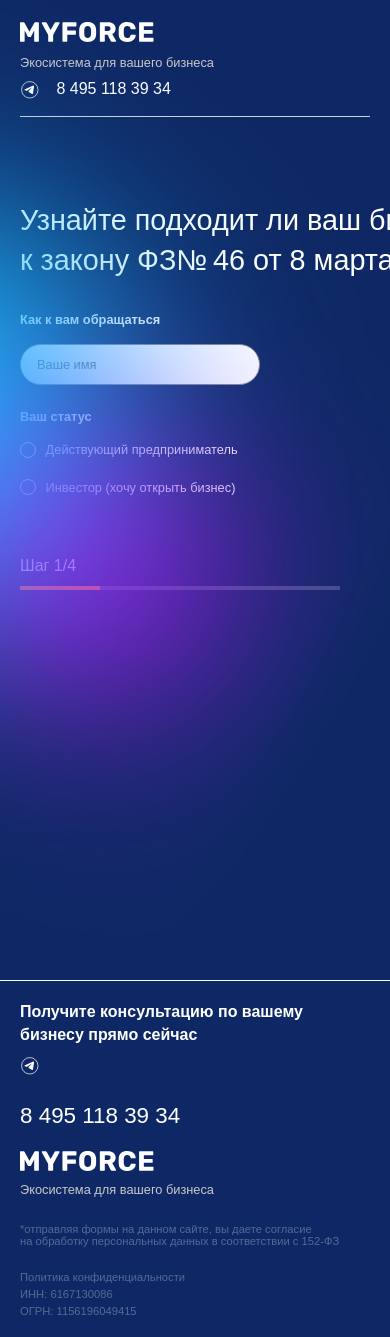
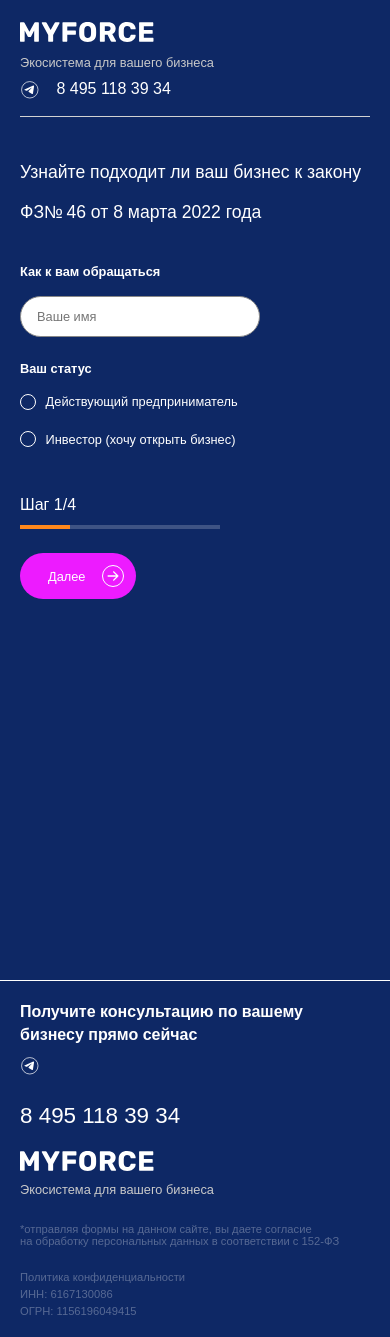
Before and after one commit to PolinaKhristenko/MYFORCE-optimization, a PHP site: page /pages/quiz.php in a window 390 px wide; the page is wider, and only the part inside the window is pictured. Run offline with PHP 8.4, Linux system fonts and the light colour scheme.

Commit message:
адаптив квиза

```diff
--- a/pages/quiz.php
+++ b/pages/quiz.php
@@ -98,7 +98,7 @@
 
                     <div>
                         <div class="QuizTitle">Опишите ваш бизнес</div>
-                        <textarea name="aboutBusiness" id="aboutBusiness" cols="60" rows="8" placeholder="Введите текст" required></textarea>
+                        <textarea name="aboutBusiness" id="aboutBusiness" cols="30" rows="8" placeholder="Введите текст" required></textarea>
                     </div>
                 </form>
 
@@ -244,10 +244,9 @@
                             <div class="progress-bar__line" id="progress-bar"></div>
                         </div>
                     </div>
-                    <img class="thanks__gradient" src="../src/gradient.svg" alt="Градиент"/>
                 </div>
             </div>
-            <img class="thanks__gradient" src="../src/gradient.svg" alt="Градиент" />
+            <img class="quiz__gradient" src="../src/gradient.svg" alt="Градиент" />
         </section>
     </main>
     <div class="quiz__line"></div>
--- a/pages/thanks.php
+++ b/pages/thanks.php
@@ -3,7 +3,7 @@
         <section class="container">
             <div class="thanks__text">Спасибо за заявку!</div>
             <div class="thanks__text-info">Менеджер перезвонит вам в течение 3 минут</div>
-            <img class="thanks__gradient" src="../src/gradient.svg" alt="Градиент" />
+            <img class="quiz__gradient" src="../src/gradient.svg" alt="Градиент" />
         </section>
     </article>
 <?php include'../includes/footer.php'?>
--- a/styles/quiz.css
+++ b/styles/quiz.css
@@ -100,6 +100,7 @@
 
 .quiz__footer {
     display: flex;
+    flex-wrap: wrap;
     justify-content: space-between;
 }
 
@@ -124,6 +125,15 @@
     height: 4px;
     background: #FF881B;
     width: 25%;
+}
+
+.quiz__gradient {
+    position: absolute;
+    filter: blur(20px);
+    right: 0;
+    bottom: 0;
+    transform: rotate(30deg);
+    z-index: -1;
 }
 
 /* STEP 2 */
@@ -224,7 +234,7 @@ textarea:focus {
     color: var(--main-white);
 }
 
-.thanks__gradient {
+.quiz__gradient {
     position: absolute;
     filter: blur(20px);
     right: 0;
@@ -232,3 +242,76 @@ textarea:focus {
     transform: rotate(30deg);
     z-index: 2;
 }
+
+@media screen and (max-width: 1151px) {
+    #quiz .container {
+        max-width: 768px;
+    }
+
+    .quiz__gradient {
+        display: none;
+    }
+
+}
+
+@media screen and (max-width: 768px) {
+    #quiz .container {
+        max-width: 576px;
+    }
+
+}
+
+@media screen and (max-width: 576px) {
+    #quiz .container {
+        max-width: 100%;
+    }
+
+    #step-1, #step-2,
+    #step-3, #step-4 {
+        width: 100%;
+
+    }
+
+    #quiz h2 {
+        width: 100%;
+        font-size: 2.2rem;
+        padding-top: 2rem;
+    }
+
+    .QuizTitle {
+        width: 100%;
+    }
+
+    .quiz__footer {
+        flex-direction: column;
+    }
+
+    #step-5 .quiz__footer {
+        margin-top: 5rem;
+        padding-bottom: 2rem;
+    }
+
+    .progress-bar {
+        align-self: start;
+        margin-bottom: 3rem;
+    }
+
+    .progress-bar__container {
+        width: 25rem;
+    }
+
+    textarea {
+        min-width: 30rem;
+    }
+
+    .quiz__info {
+        width: 100%;
+        word-break: break-word;
+    }
+}
+
+@media screen and (max-width: 310px) {
+    #quiz input {
+        width: 100%;
+    }
+}
--- a/styles/reset.css
+++ b/styles/reset.css
@@ -14,7 +14,6 @@ body {
     font-size: 16px;
 }
 
-
 :root {
     --main-purple: #B61BFF;
     --light-blue: #1BBBFF;
@@ -23,7 +22,6 @@ body {
     --main-white: #FFFFFF;
     --main-gray: rgba(255, 255, 255, 0.6);
 }
-
 
 a, button {
     text-decoration: none;
@@ -67,7 +65,6 @@ a, h1, p, li, ul, h1, h2, h3, h4, div, h5, h6 {
 }
 
 /* сам контейнер 1240, но добавила паддинг безопасности по 10px, чтобы не прилипало ниче */
-
 .container {
     max-width: 1260px;
     margin: 0 auto;
@@ -85,7 +82,6 @@ a, h1, p, li, ul, h1, h2, h3, h4, div, h5, h6 {
     width: 2.45rem;
     height: 2.45rem;
 }
-
 
 .telegram circle {
     stroke: #fff;
@@ -131,6 +127,10 @@ header {
     margin: 4px 0 0;
 }
 
+header a:focus {
+    border: 0;
+}
+
 .links {
     display: flex;
     flex-direction: row;
@@ -141,7 +141,6 @@ header {
 .bookmark__outer {
     width: 40rem;
     height: 67rem;
-    /*display: none;*/
     position: absolute;
     top: -2.8rem;
     right: 0;
@@ -219,9 +218,6 @@ header {
 .main {
     flex: 1 1 auto;
 }
-
-
-
 
 /* Footer */
 
```
